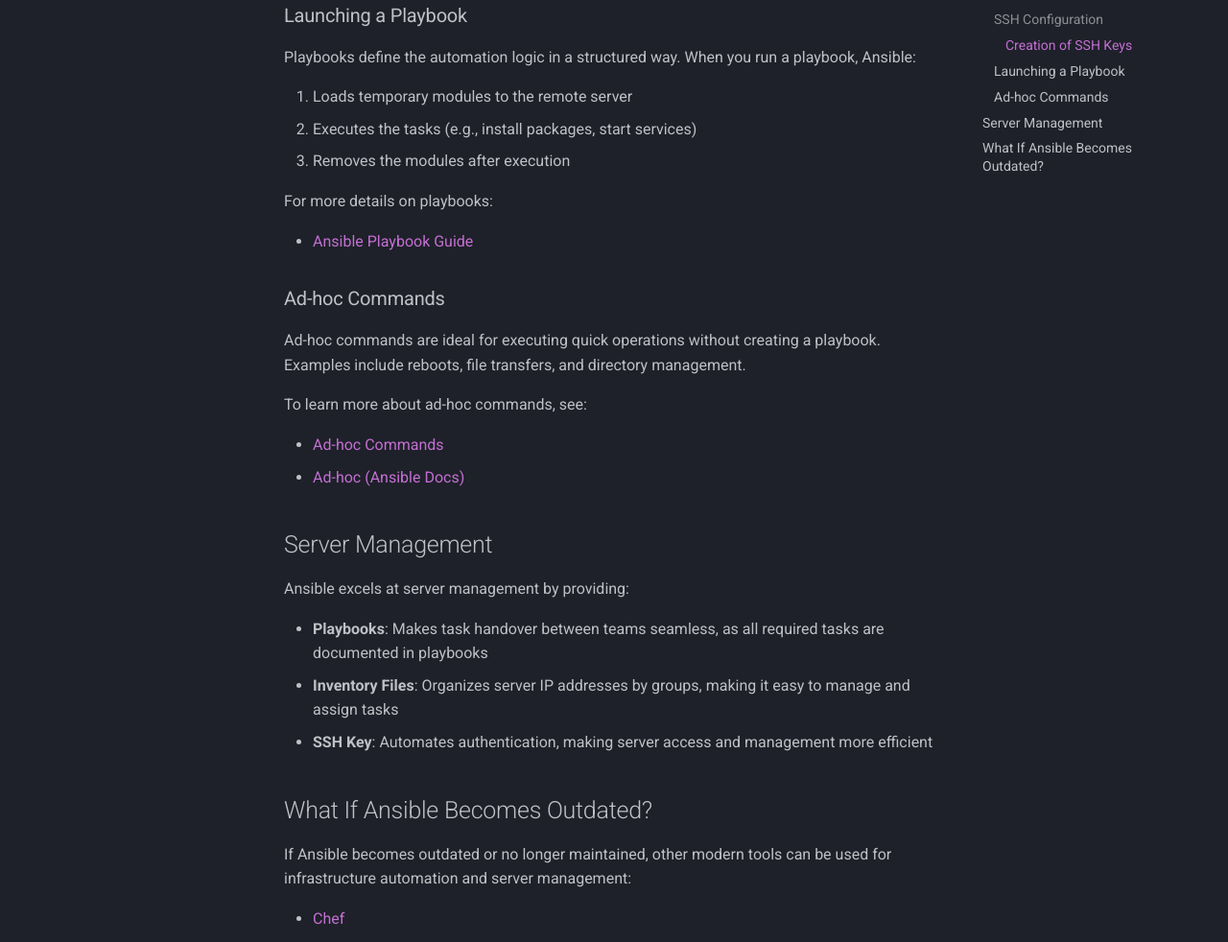
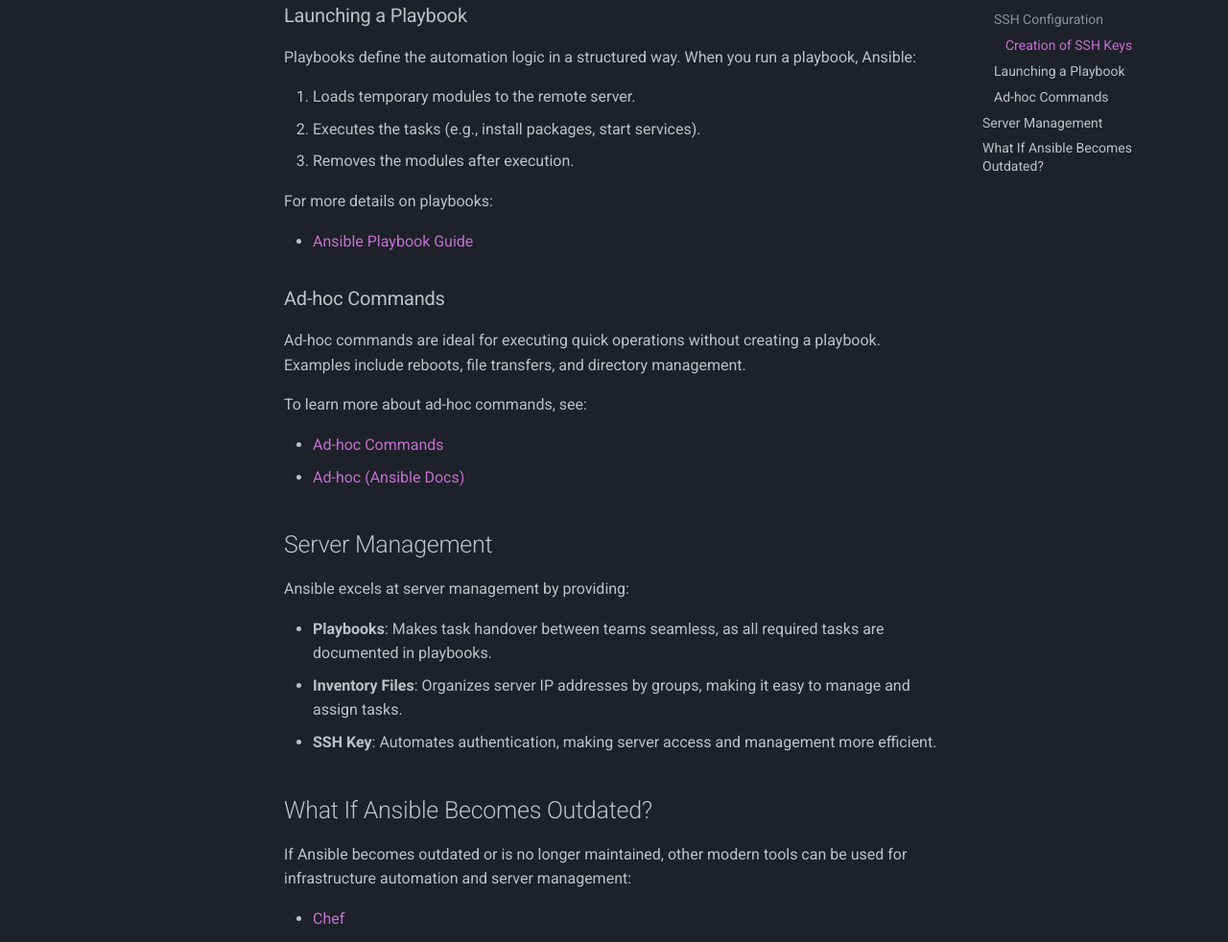
Before and after one commit to ADORSYS-GIS/openstack, an MkDocs documentation site: the page built from docs/ansible_docs.md, in a window 1280 px wide and 1400 px high, scrolled down 1412 px. Shown: the part 169-1151 px from the top of the window at 96% size. Built offline with MkDocs 1.6.1 and Material for MkDocs 9.7.7, drawn with Linux system fonts in a browser that asks for light colours; comment, search, counter and statistics services are not loaded; some of the changed text lies outside the part shown.

```diff
--- a/docs/ansible_docs.md
+++ b/docs/ansible_docs.md
@@ -15,13 +15,13 @@ how to install Ansible here:
 Ansible provides several tools to facilitate server management:
 
 - **OpenSSH**: Used for setting up SSH and generating keys for server
-  authentication
+  authentication.
 - **Ad-hoc Commands**: Used as alternatives to playbooks for quick and simple
-  tasks
+  tasks.
 - **Playbooks**: YAML files containing specific tasks to manage servers, used
-  for complex tasks
+  for complex tasks.
 - **Inventory File**: Contains the list of servers grouped by categories for
-  organized management
+  organized management.
 
 ## How It Works
 
@@ -31,8 +31,8 @@ Ansible relies on SSH to authenticate and configure servers. While you can use a
 single SSH key for managing all servers, it is often recommended to use two
 separate keys:
 
-- One for personal SSH logins
-- Another specifically for automation with Ansible
+- One for personal SSH logins.
+- Another specifically for automation with Ansible.
 
 #### Creation of SSH Keys
 
@@ -72,9 +72,9 @@ For more details, see:
 Playbooks define the automation logic in a structured way. When you run a
 playbook, Ansible:
 
-1. Loads temporary modules to the remote server
-2. Executes the tasks (e.g., install packages, start services)
-3. Removes the modules after execution
+1. Loads temporary modules to the remote server.
+2. Executes the tasks (e.g., install packages, start services).
+3. Removes the modules after execution.
 
 For more details on playbooks:
 
@@ -95,15 +95,15 @@ To learn more about ad-hoc commands, see:
 Ansible excels at server management by providing:
 
 - **Playbooks**: Makes task handover between teams seamless, as all required
-  tasks are documented in playbooks
+  tasks are documented in playbooks.
 - **Inventory Files**: Organizes server IP addresses by groups, making it easy
-  to manage and assign tasks
+  to manage and assign tasks.
 - **SSH Key**: Automates authentication, making server access and management
-  more efficient
+  more efficient.
 
 ## What If Ansible Becomes Outdated?
 
-If Ansible becomes outdated or no longer maintained, other modern tools can be
+If Ansible becomes outdated or is no longer maintained, other modern tools can be
 used for infrastructure automation and server management:
 
 - [Chef](https://docs.chef.io/manage/)
```
Also changed, not shown: docs/VLAN.md (+2 -2 lines).
